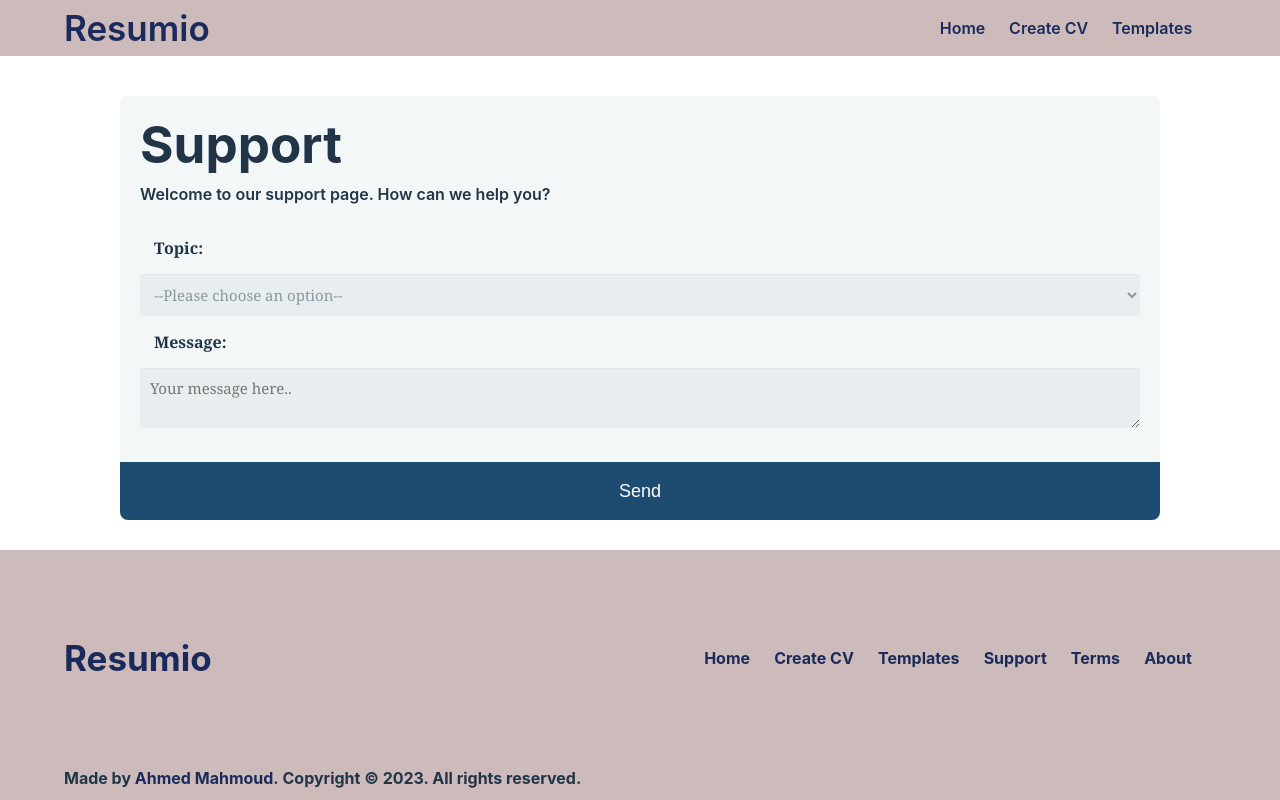
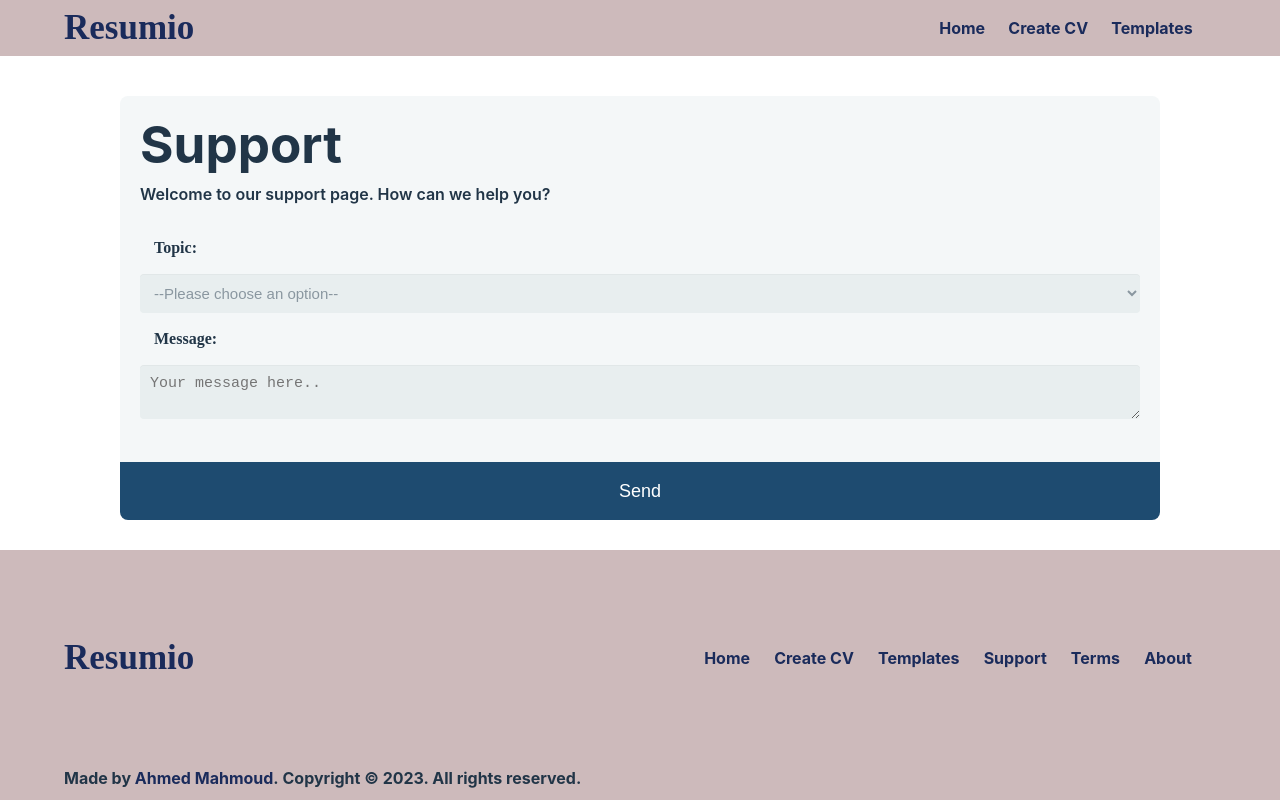
Before and after one commit to Ahmedmk11/cv-maker, a React (Vite) app: page /support in a window 1280 px wide. Built offline with nearby package versions, Linux system fonts and the light colour scheme.

Commit message:
Added new fonts

```diff
--- a/src/components/CCVPersonal.jsx
+++ b/src/components/CCVPersonal.jsx
@@ -48,7 +48,7 @@ function CCVPersonal() {
             <div className="form">
                 <form onSubmit={handleSubmit(savePersonal)}>
                     <legend className='first-legend'>
-                        <span className="number">1</span> <sup>*</sup>Personal
+                        <span className="number">1</span> Personal
                         Info
                         <hr />
                     </legend>
--- a/src/styles/components.css
+++ b/src/styles/components.css
@@ -1,3 +1,11 @@
+@font-face {
+  font-family: Raleway;
+  src: url("https://fonts.googleapis.com/css2?family=Raleway:wght@800&display=swap");
+}
+@font-face {
+  font-family: Merriweather;
+  src: url("https://fonts.googleapis.com/css2?family=Merriweather:wght@300&family=Raleway:wght@800&display=swap");
+}
 .header {
   user-select: none;
 }
@@ -26,6 +34,7 @@ header .header-items {
 }
 header .header-items h1 {
   font-size: 35px;
+  font-family: Raleway;
 }
 header .header-items ul {
   display: flex;
@@ -79,6 +88,7 @@ footer #footer-items div {
 }
 footer #footer-items div h1 {
   font-size: 35px;
+  font-family: Raleway;
 }
 footer #footer-items ul {
   display: flex;
@@ -214,6 +224,7 @@ form {
   flex-direction: column;
   justify-content: space-evenly;
   align-items: stretch;
+  font-family: Merriweather !important;
 }
 
 .form {
@@ -223,7 +234,6 @@ form {
   padding: 10px 20px;
   padding: 20px;
   background: #f4f7f8;
-  font-family: Georgia, "Times New Roman", Times, serif;
   border-radius: 8px 8px 0px 0px;
   -webkit-border-radius: 8px 8px 0px 0px;
   -moz-border-radius: 8px 8px 0px 0px;
@@ -237,6 +247,7 @@ form {
 
 .form legend {
   font-size: 1.4em;
+  font-weight: 550;
 }
 
 .form label {
@@ -254,7 +265,6 @@ form {
 .form input,
 .form textarea,
 .form select {
-  font-family: Georgia, "Times New Roman", Times, serif;
   background: rgba(255, 255, 255, 0.1);
   border: none;
   border-radius: 4px;
--- a/src/styles/components.scss
+++ b/src/styles/components.scss
@@ -1,3 +1,13 @@
+@font-face {
+    font-family: Raleway;
+    src: url('https://fonts.googleapis.com/css2?family=Raleway:wght@800&display=swap');
+}
+
+@font-face {
+    font-family: Merriweather;
+    src: url('https://fonts.googleapis.com/css2?family=Merriweather:wght@300&family=Raleway:wght@800&display=swap');
+}
+
 .header {
     user-select: none;
 }
@@ -24,6 +34,7 @@ header {
         min-width: fit-content;
         h1 {
             font-size: 35px;
+            font-family: Raleway;
         }
         ul {
             display: flex;
@@ -76,6 +87,7 @@ footer {
             align-items: center;
             h1 {
                 font-size: 35px;
+                font-family: Raleway;
             }
         }
         ul {
@@ -217,6 +229,7 @@ form {
     flex-direction: column;
     justify-content: space-evenly;
     align-items: stretch;
+    font-family: Merriweather !important;
 }
 
 .form {
@@ -226,7 +239,6 @@ form {
 	padding: 10px 20px;
 	padding: 20px;
 	background: #f4f7f8;
-	font-family: Georgia, "Times New Roman", Times, serif;
 	border-radius: 8px 8px 0px 0px;
 	-webkit-border-radius: 8px 8px 0px 0px;
 	-moz-border-radius: 8px 8px 0px 0px;
@@ -238,6 +250,7 @@ form {
 }
 .form legend {
 	font-size: 1.4em;
+    font-weight: 550;
 }
 .form label {
 	display: block;
@@ -253,7 +266,6 @@ form {
 .form input,
 .form textarea,
 .form select {
-	font-family: Georgia, "Times New Roman", Times, serif;
 	background: rgba(255,255,255,.1);
 	border: none;
 	border-radius: 4px;
--- a/src/styles/index.css
+++ b/src/styles/index.css
@@ -24,13 +24,12 @@
 }
 
 a {
-  font-weight: 600;
+  font-weight: 750;
   color: #1a2b5b;
   text-decoration: inherit;
 }
 
 a:not(.header):hover {
-  color: #3459c0;
   text-decoration: underline;
 }
 
--- a/src/styles/index.scss
+++ b/src/styles/index.scss
@@ -25,13 +25,12 @@
 }
 
 a {
-    font-weight: 600;
+    font-weight: 750;
     color: #1a2b5b;
     text-decoration: inherit;
 }
 
 a:not(.header):hover {
-    color: #3459c0;
     text-decoration: underline;
 }
 
```
Also changed, not shown: 2 other files (tests, documents, lock files or other folders).
